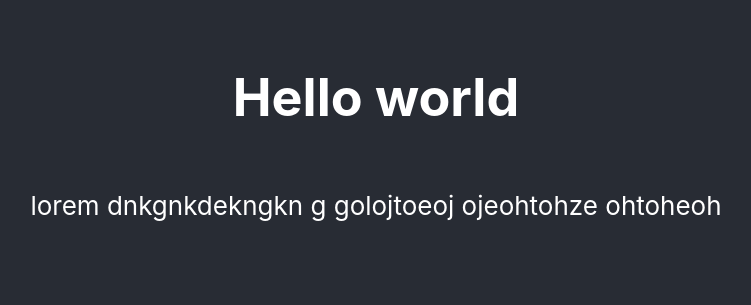
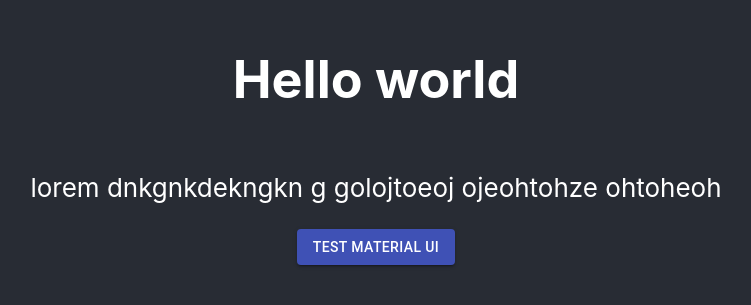
Before and after one commit to clelantoson/React-allergy-checker, a React (Create React App) app: page / in a window 1280 px wide. Shown: the part 261-566 px from the top of the page, without its empty margins (264-1015 px from the left). Built offline with nearby package versions, Linux system fonts and the light colour scheme.

Commit message:
installed material UI, and added a test button on app.js

```diff
--- a/package.json
+++ b/package.json
@@ -3,6 +3,7 @@
   "version": "0.1.0",
   "private": true,
   "dependencies": {
+    "@material-ui/core": "^4.12.1",
     "@testing-library/jest-dom": "^5.14.1",
     "@testing-library/react": "^11.2.7",
     "@testing-library/user-event": "^12.8.3",
--- a/src/App.js
+++ b/src/App.js
@@ -1,4 +1,5 @@
 import './App.css';
+import Button from '@material-ui/core/Button';
 
 function App() {
   return (
@@ -6,6 +7,9 @@
       <header className="App-header">
         <h1>Hello world</h1>
         <p>lorem dnkgnkdekngkn g golojtoeoj ojeohtohze ohtoheoh</p>
+        <Button variant="contained" color="primary">
+         Test Material UI
+        </Button>
       </header>
     </div>
   );
```
Also changed, not shown: 1 other file (tests, documents, lock files or other folders).
